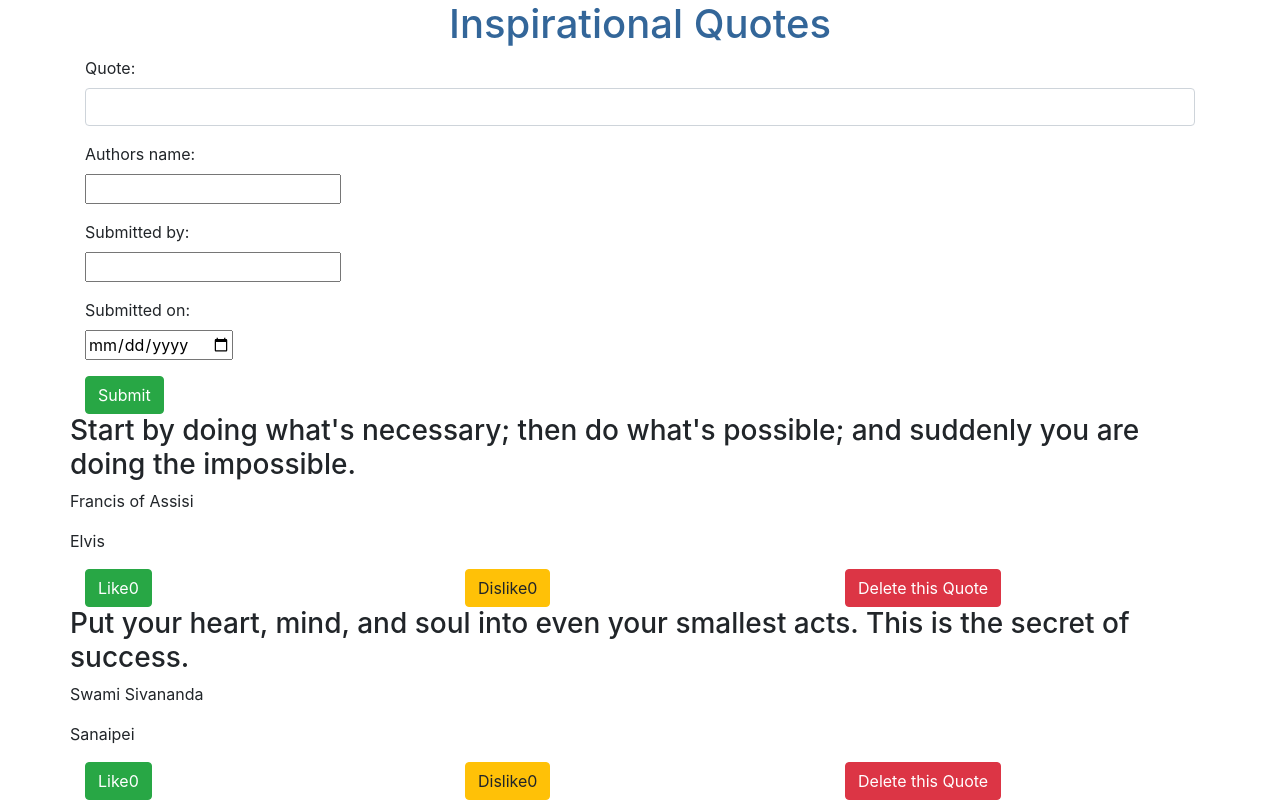
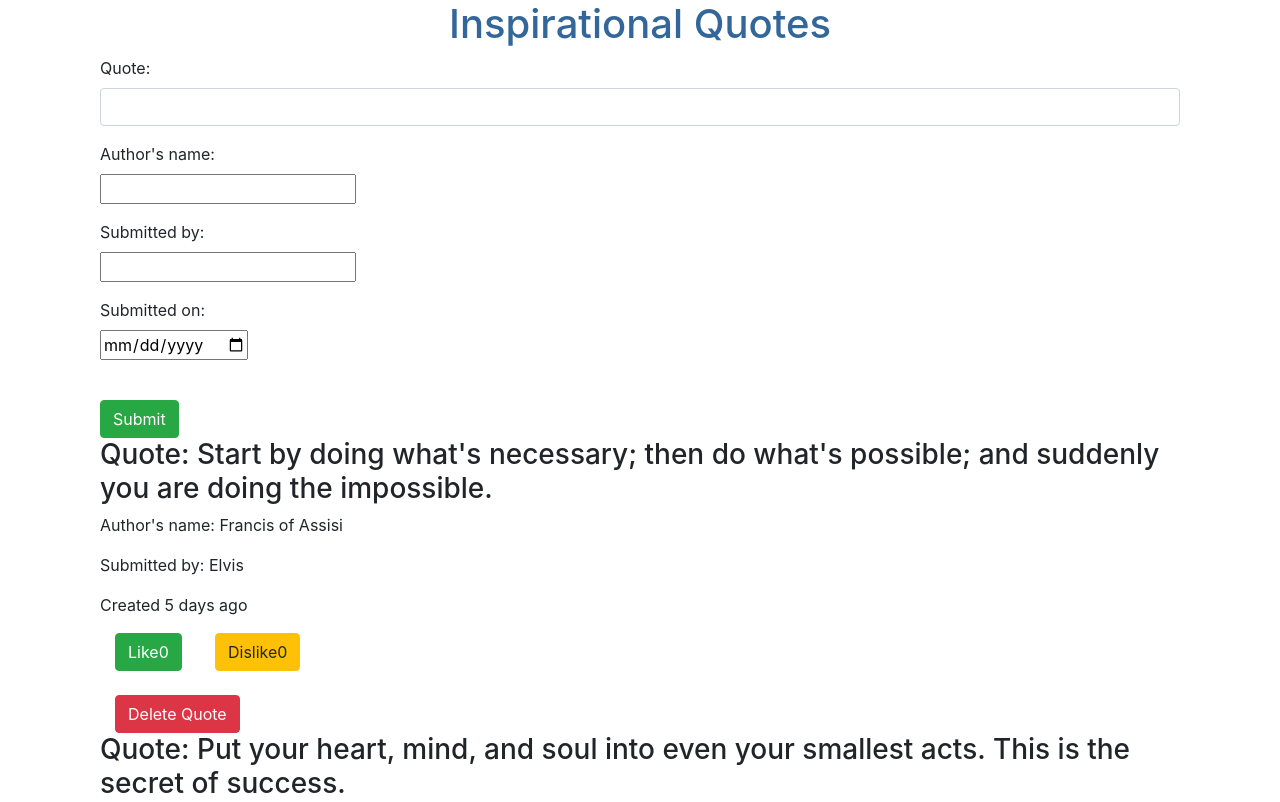
Before and after one commit to Elvandro/Quotes, an Angular app: page / in a window 1280 px wide. Shown: the top 802 px of the page. Built offline with nearby package versions, Linux system fonts and the light colour scheme.

Commit message:
This commit will implement the pipe that counts the number of days that have passed

```diff
--- a/src/app/app.component.html
+++ b/src/app/app.component.html
@@ -1,8 +1,4 @@
 <h1>Inspirational Quotes</h1>
 <div class="container">
-  <div class="row">
-  </div>
-</div>
-<div class="Jumbotron">
   <app-quote></app-quote>
 </div>
--- a/src/app/quote-details/quote-details.component.css
+++ b/src/app/quote-details/quote-details.component.css
@@ -0,0 +1,3 @@
+.row {
+  width: 200px;
+}
--- a/src/app/quote-details/quote-details.component.html
+++ b/src/app/quote-details/quote-details.component.html
@@ -1,13 +1,16 @@
 <div class="container">
   <div class="row">
-    <div class="col-md-4">
+    <div class="col-md-6">
       <button class="btn btn-success" name="up" (click)="upVote()">Like{{inspiration.upVotes}}</button>
     </div>
-    <div class="col-md-4">
+    <div class="col-md-6">
       <button class="btn btn-warning" name="down" (click)="downVote()">Dislike{{inspiration.downVotes}}</button>
     </div>
-    <div class="col-md-4">
-      <button class="btn btn-danger" (click)="deleteQuote(true)">Delete this Quote</button>
+  </div>
+  <br>
+  <div class="row">
+    <div class="col-md-12">
+      <button class="btn btn-danger" (click)="deleteQuote(true)">Delete Quote</button>
     </div>
   </div>
 </div>
--- a/src/app/quote-form/quote-form.component.html
+++ b/src/app/quote-form/quote-form.component.html
@@ -7,7 +7,7 @@
     </div>
   </div>
   <div class="form-group">
-    <label for="name">Authors name: </label><br>
+    <label for="name">Author's name: </label><br>
     <input type="text" id="author" [(ngModel)]="newQuote.author" name="author" #author="ngModel" required>
     <div [hidden]="author.valid||author.pristine" class="alert alert-danger">
       <p>Required field</p>
@@ -26,6 +26,6 @@
     <div [hidden]="Date.valid||Date.pristine" class="alert alert-danger">
       <p>Required field</p>
     </div>
-  </div>
+  </div><br>
   <button type="submit" class="btn btn-success">Submit</button>
 </form>
--- a/src/app/quote-form/quote-form.component.ts
+++ b/src/app/quote-form/quote-form.component.ts
@@ -8,7 +8,7 @@ import { Quote } from '../quote';
 })
 export class QuoteFormComponent implements OnInit {
 
-  newQuote = new Quote("","","",new Date(),0,0);
+  newQuote = new Quote("","","",0,0, new Date());
   @Output() createQuote = new EventEmitter<Quote>();
 
   submitQuote(){
--- a/src/app/quote/quote.component.html
+++ b/src/app/quote/quote.component.html
@@ -1,11 +1,10 @@
 <div class="container">
   <app-quote-form (createQuote)="createNewQuote($event)"></app-quote-form>
-  <div class="row">
-    <div class="Jumbotron" *ngFor="let inspiration of quotes;let i= index">
-      <h3>{{inspiration.quote}}</h3>
-      <p>{{inspiration.author}}</p>
-      <p>{{inspiration.person}}</p>
-      <app-quote-details [inspiration]='inspiration' (complete)='eliminateQuote($event,i)'></app-quote-details>
-    </div>
+  <div class="Jumbotron" *ngFor="let inspiration of quotes;let i= index">
+    <h3>Quote: {{inspiration.quote}}</h3>
+    <p>Author's name: {{inspiration.author}}</p>
+    <p>Submitted by: {{inspiration.person}}</p>
+    <p>Created {{inspiration.dateCreated|timeCount}} days ago</p>
+    <app-quote-details [inspiration]='inspiration' (complete)='eliminateQuote($event,i)'></app-quote-details>
   </div>
 </div>
--- a/src/app/quote/quote.component.ts
+++ b/src/app/quote/quote.component.ts
@@ -9,9 +9,9 @@ import { Quote } from '../quote';
 export class QuoteComponent implements OnInit {
 
   quotes = [
-    new Quote("Start by doing what's necessary; then do what's possible; and suddenly you are doing the impossible.","Francis of Assisi","Elvis", 0,0, new Date(2018,5.26)),
-    new Quote("Put your heart, mind, and soul into even your smallest acts. This is the secret of success.","Swami Sivananda","Sanaipei",0,0, new Date(2018,5,25)),
-    new Quote("Happiness is not something you postpone for the future; it is something you design for the present.","Jim Rohn","Lacosta",0,0, new Date(2018,5,24))
+    new Quote("Start by doing what's necessary; then do what's possible; and suddenly you are doing the impossible.","Francis of Assisi","Elvis",0,0,new Date(2018,5.26)),
+    new Quote("Put your heart, mind, and soul into even your smallest acts. This is the secret of success.","Swami Sivananda","Sanaipei",0,0,new Date(2018,5,25)),
+    new Quote("Happiness is not something you postpone for the future; it is something you design for the present.","Jim Rohn","Lacosta",0,0,new Date(2018,5,24))
   ]
   createNewQuote(quote){
     let quoteLength = this.quotes.length;
```
